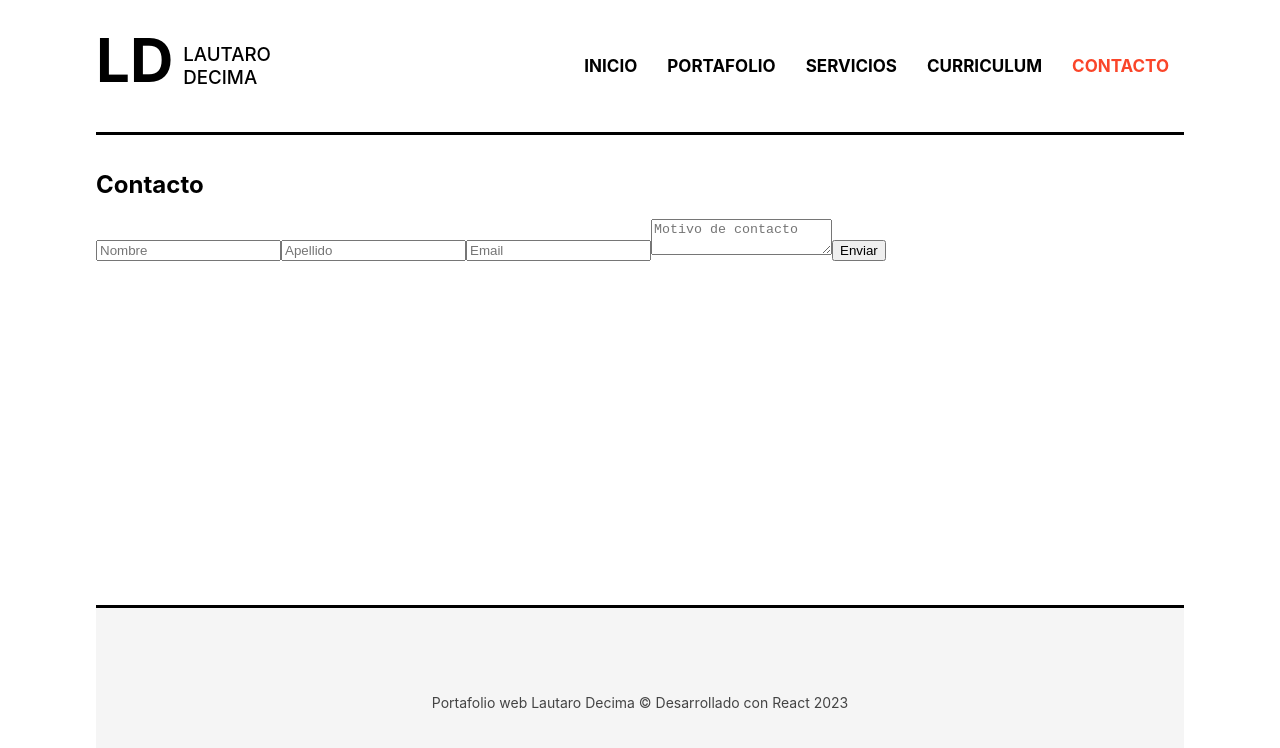
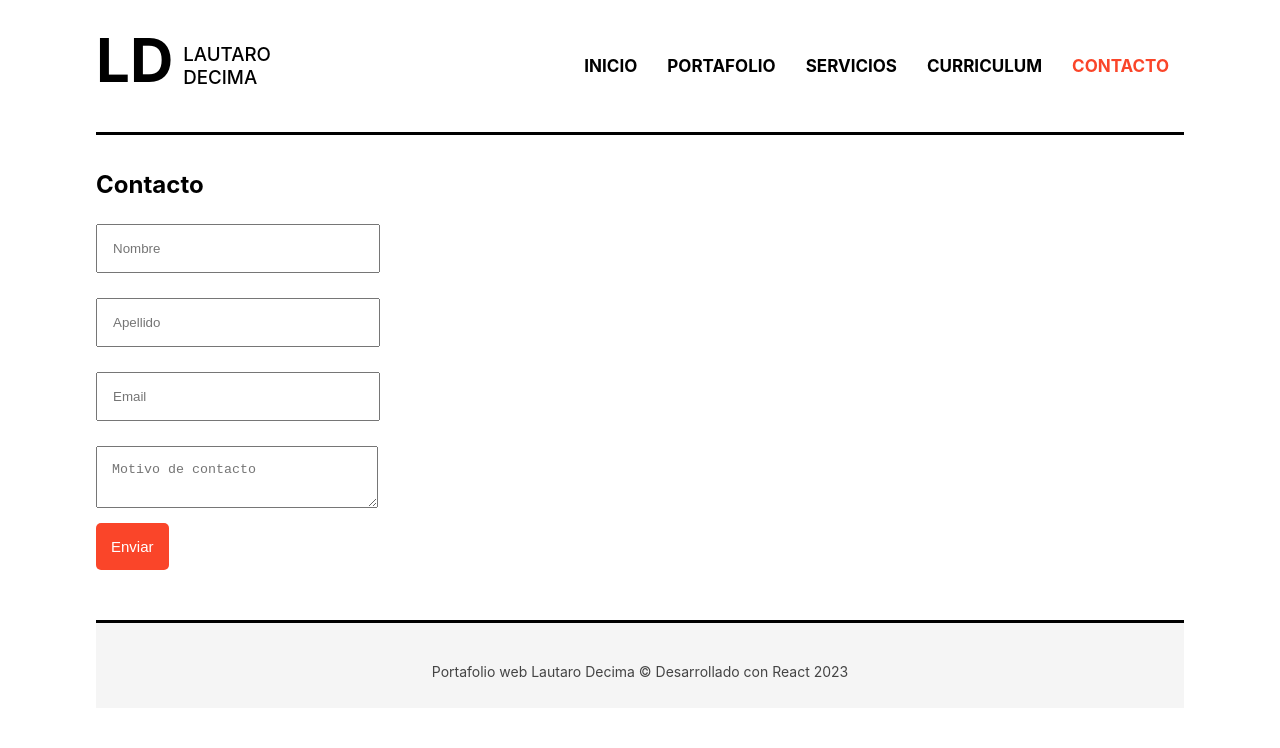
Before and after one commit to decimalautaro/portafolio-estatico-react, a React (Create React App) app: page /contact in a window 1280 px wide. Shown: the top 748 px of the page. Built offline with nearby package versions, Linux system fonts and the light colour scheme.

Commit message:
fix: agregando estilos

```diff
--- a/src/index.css
+++ b/src/index.css
@@ -87,13 +87,152 @@ code {
 }
 
 .footer{
-  min-height: 150px;
-  line-height: 100px;
+  min-height: 40px;
+  line-height: 7px;
   color: #444;
   text-align: center;
   font-size: 14px;
-  margin-top: 35px;
+  margin-top: 50px;
   padding-top: 45px;
   border-top: 3px solid black;
   background: #f5f5f5;
+
 }
+
+.home h1{
+  font-family: Georgia, 'Times New Roman', Times, serif;
+  font-weight: 400;
+  font-size: 60px;
+  margin-bottom: 0px;
+  margin-top: 50px;
+}
+
+.home strong{
+  color: #fa4529
+}
+
+.home h2{
+  color: rgb(102, 102, 102);
+  font-weight: lighter;
+}
+
+.home a{
+  padding: 1px;
+  border-radius: 5px;
+  color: white;
+  background-color: #fa4529;
+  text-decoration: none;
+  transition: all 300ms;
+
+}
+
+.page .heading,
+.home .heading{
+  font-size: 40px;
+  font-style: italic;
+  font-weight: 500;
+  color: black;
+  margin-bottom: 0px;
+
+}
+
+.page .heading{
+  font-size: 55px;
+  font-weight: bold;
+}
+
+.home p{
+  color: rgb(102, 102, 102);
+}
+
+input[type="text"],
+input[type="email"],
+textarea{
+  display: block;
+  padding: 15px;
+  margin-top: 25px;
+  width: 250px;
+}
+
+input[type="submit"],
+button{
+  font-size: 15px;
+  padding: 15px;
+  border: 0px;
+  margin-top: 15px;
+  border-radius: 5px;
+  color: white;
+  background-color: #fa4529;
+  text-decoration: none;
+  transition: all 300ms;
+}
+
+.home a:hover,
+input[type="submit"]:hover,
+button:hover{
+  background-color: rgb(0, 211, 0);
+}
+
+.works{
+  display: flex;
+}
+
+.workItem{
+  flex-basis: 30%;
+  flex-grow: 1;
+  margin: 30px;
+}
+
+.workItem .mask{
+  width: 100%;
+  height: 250px;
+  overflow: hidden;
+  border: 1px solid #ccc;
+  box-shadow: 0px 5px 10px #ddd;
+}
+
+.workItem .mask:hover img{
+  width: 200%;
+  margin-right: 30%;
+
+}
+
+.workItem img{
+  width: 120%;
+  transition: all 500ms;
+}
+
+
+
+.workItem span{
+  display: block;
+  color: gray;
+  margin-top: 35px;
+}
+
+.workItem h2{
+  display: block;
+  color: black;
+  margin-top: 5px;
+  font-size: 25px;
+  margin-bottom: 10px;
+}
+.workItem a{
+  color: black;
+  text-decoration: none;
+  transition: all 300ms;
+}
+
+.workItem a:hover{
+  color: #fa4529;
+
+}
+
+.workItem h3{
+  display: block;
+  margin-top: 5px;
+  color: gray;
+  padding-top: 15px;
+  margin-top: 0px;
+  border-top: 1px solid #ddd;
+}
```
